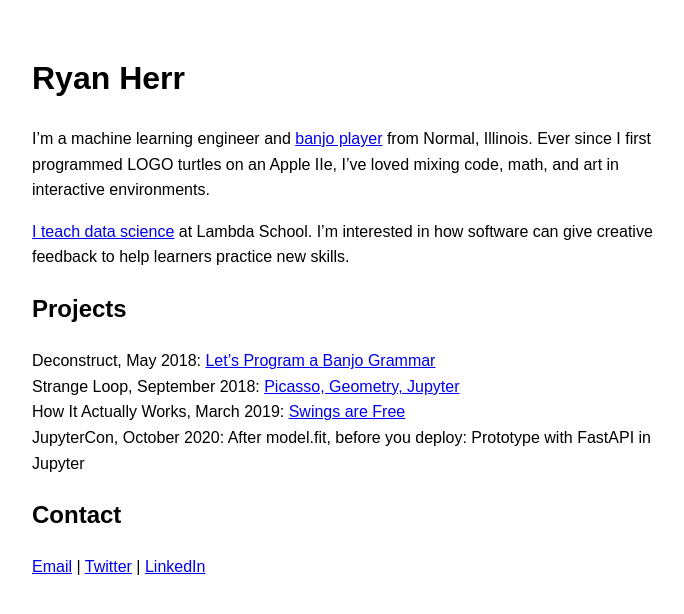
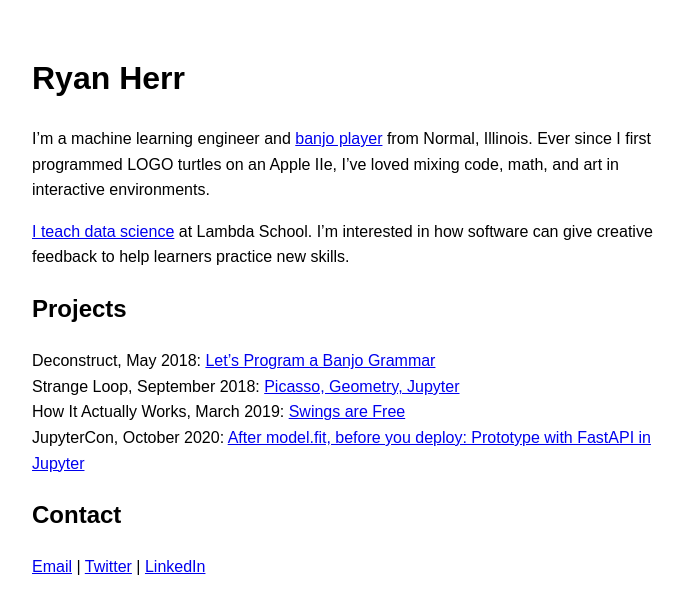
Before and after one commit to rrherr/rrherr.github.io, a Jekyll site: the page built from index.md, in a window 1280 px wide. Shown: the top 614 px of the page, without its empty margins (296-980 px from the left). Built offline with Jekyll 4.4.1, drawn with Linux system fonts in a browser that asks for light colours; our own code applies the rules of GitHub Pages for plain Markdown files; part of the change alters nothing that is shown.

```diff
--- a/index.md
+++ b/index.md
@@ -8,7 +8,7 @@ I'm a machine learning engineer and [banjo player](https://www.youtube.com/playl
 Deconstruct, May 2018: [Let's Program a Banjo Grammar](https://rrherr.github.io/banjo-grammar/)
 Strange Loop, September 2018: [Picasso, Geometry, Jupyter](https://rrherr.github.io/picasso/)
 How It Actually Works, March 2019: [Swings are Free](https://www.howitactuallyworks.com/archives/swings_are_free.html)
-JupyterCon, October 2020: After model.fit, before you deploy: Prototype with FastAPI in Jupyter
+JupyterCon, October 2020: [After model.fit, before you deploy: Prototype with FastAPI in Jupyter](https://twitter.com/rrherr/status/1296182598138568704)
 
 ## Contact
 [Email](mailto:rrherr@gmail.com) \| [Twitter](https://twitter.com/rrherr) \| [LinkedIn](https://www.linkedin.com/in/ryan-herr-b5a8a77/)
```
